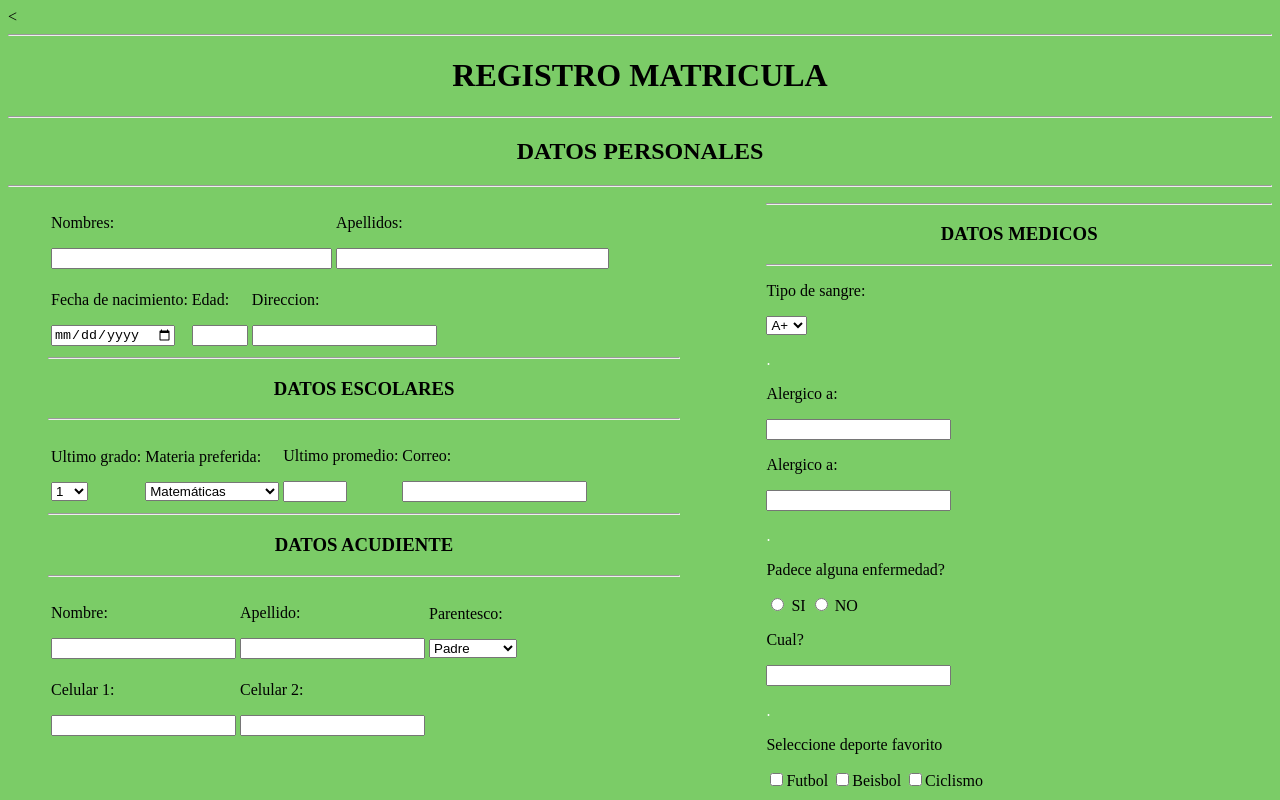
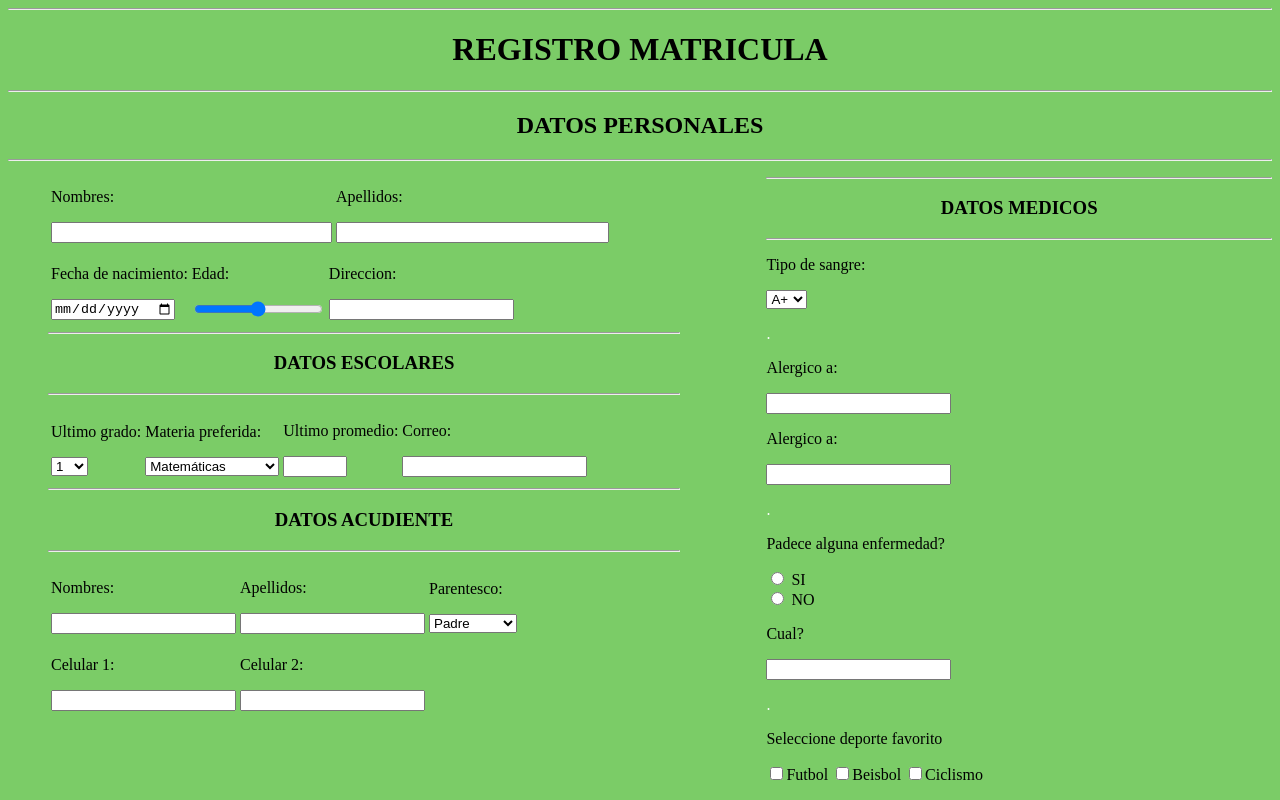
Before and after one commit to keivisjar/Repositorio-Keivis-, a plain HTML site: page FORMULARIO DE REGISTRO.html in a window 1280 px wide. Drawn offline with Linux system fonts and the light colour scheme.

Commit message:
Update FORMULARIO DE REGISTRO.html

```diff
--- a/FORMULARIO DE REGISTRO.html
+++ b/FORMULARIO DE REGISTRO.html
@@ -1,5 +1,5 @@
 <!DOCTYPE html>
-<<html lang="es">
+<html lang="es">
     <head>
         <style>
             body{background-color: rgb(123, 204, 103);}
@@ -47,7 +47,7 @@
              <p>Fecha de nacimiento:</p> <input type="date">
         </td>
             <td>
-           <p>Edad:</p> <input type= "number" id="tentacles" name="tentacles" min="7" max="25">
+           <p>Edad:</p> <input type= "range" id="tentacles" name="tentacles" min="7" max="25">
             </td>
             <td>
               <p>Direccion:</p> <input type="text">
@@ -101,10 +101,10 @@
     <table
         <tr>
             <td>
-             <p>Nombre:</p> <input type="text">
+             <p>Nombres:</p> <input type="text">
             </td>
             <td>
-        <p>Apellido:</p> <input type="text">
+        <p>Apellidos:</p> <input type="text">
             </td>
             <td>
               <p>Parentesco:</p>
@@ -150,6 +150,7 @@
 <p style=color:white>.</p>
     <p>Padece alguna enfermedad?</p>
         <input type="radio" name="hm" value="h"> SI
+        <br>
         <input type="radio" name="hm" value="m"> NO
             <p>Cual?</p> <input type="text">
 <p style=color:white>.</p>
```
